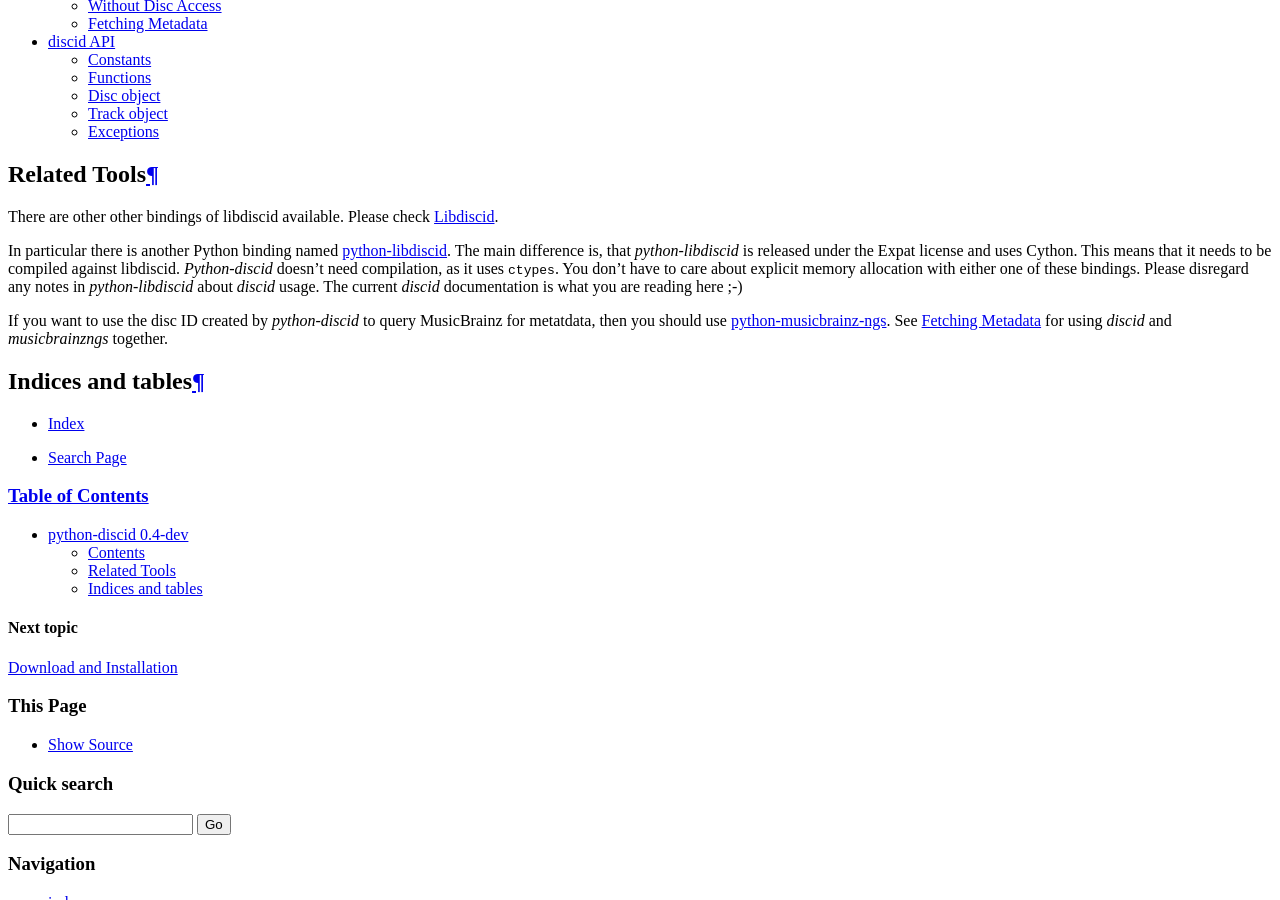
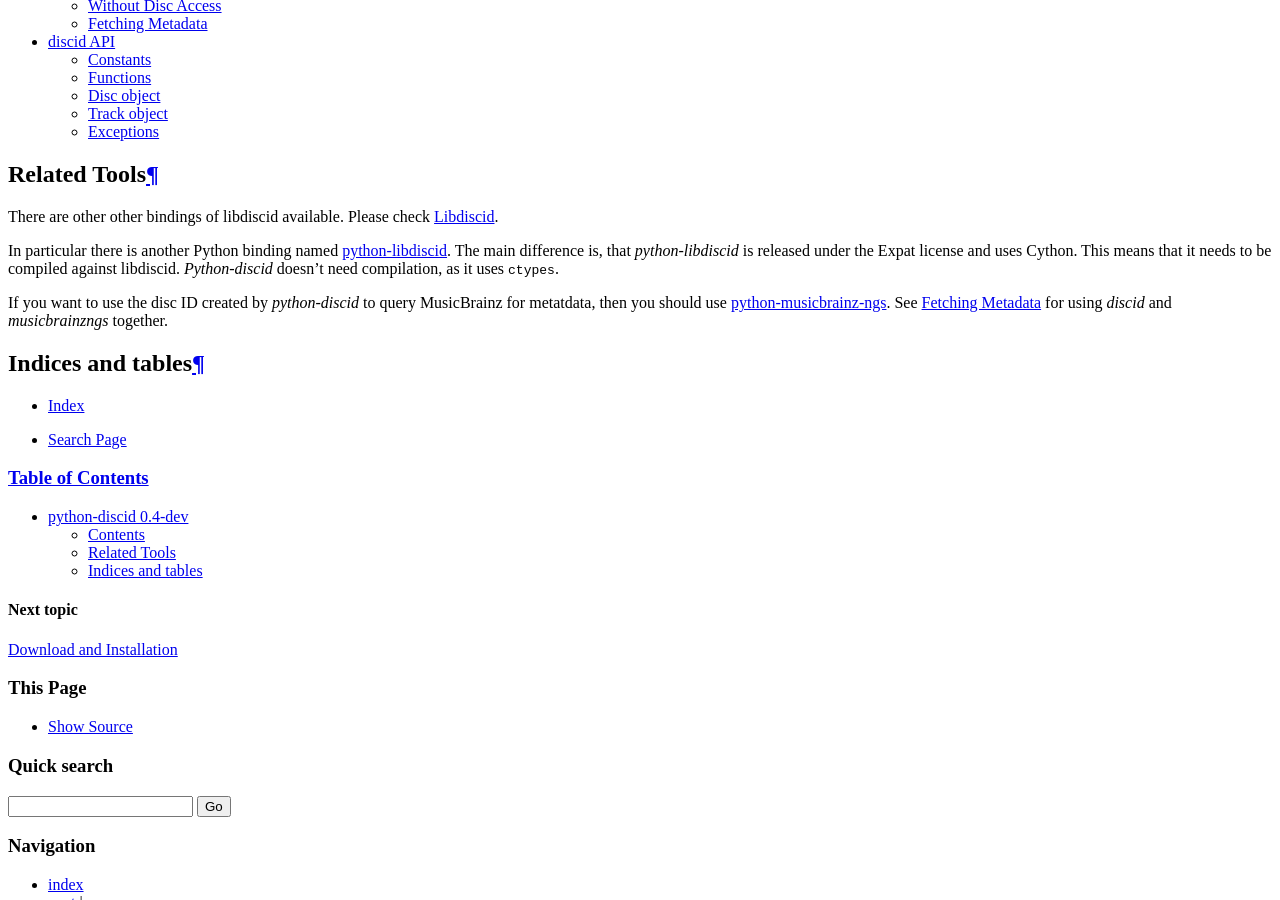
Before and after one commit to JonnyJD/python-discid, a Sphinx documentation site: the page built from doc/index.rst, in a window 1280 px wide and 900 px high, scrolled down 618 px. Built offline with Sphinx 7.4.7, drawn with Linux system fonts in a browser that asks for light colours.

Commit message:
remove note about usage in python-libdiscid doc

```diff
--- a/doc/index.rst
+++ b/doc/index.rst
@@ -38,10 +38,6 @@
 under the Expat license and uses Cython.
 This means that it needs to be compiled against libdiscid.
 `Python-discid` doesn't need compilation, as it uses :mod:`ctypes`.
-You don't have to care about explicit memory allocation
-with either one of these bindings.
-Please disregard any notes in `python-libdiscid` about `discid` usage.
-The current `discid` documentation is what you are reading here ;-)
 
 If you want to use the disc ID created by `python-discid` to query
 MusicBrainz for metatdata, then you should use `python-musicbrainz-ngs`_.
```
